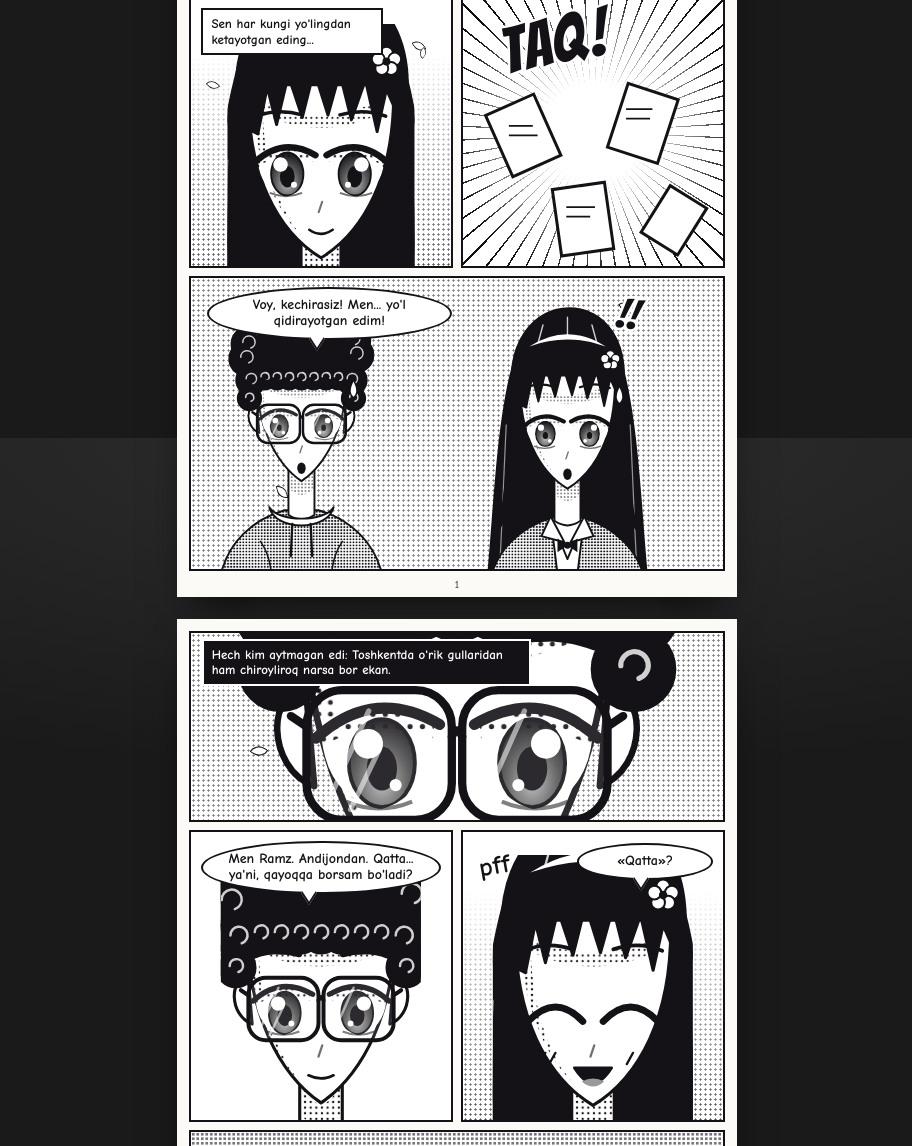
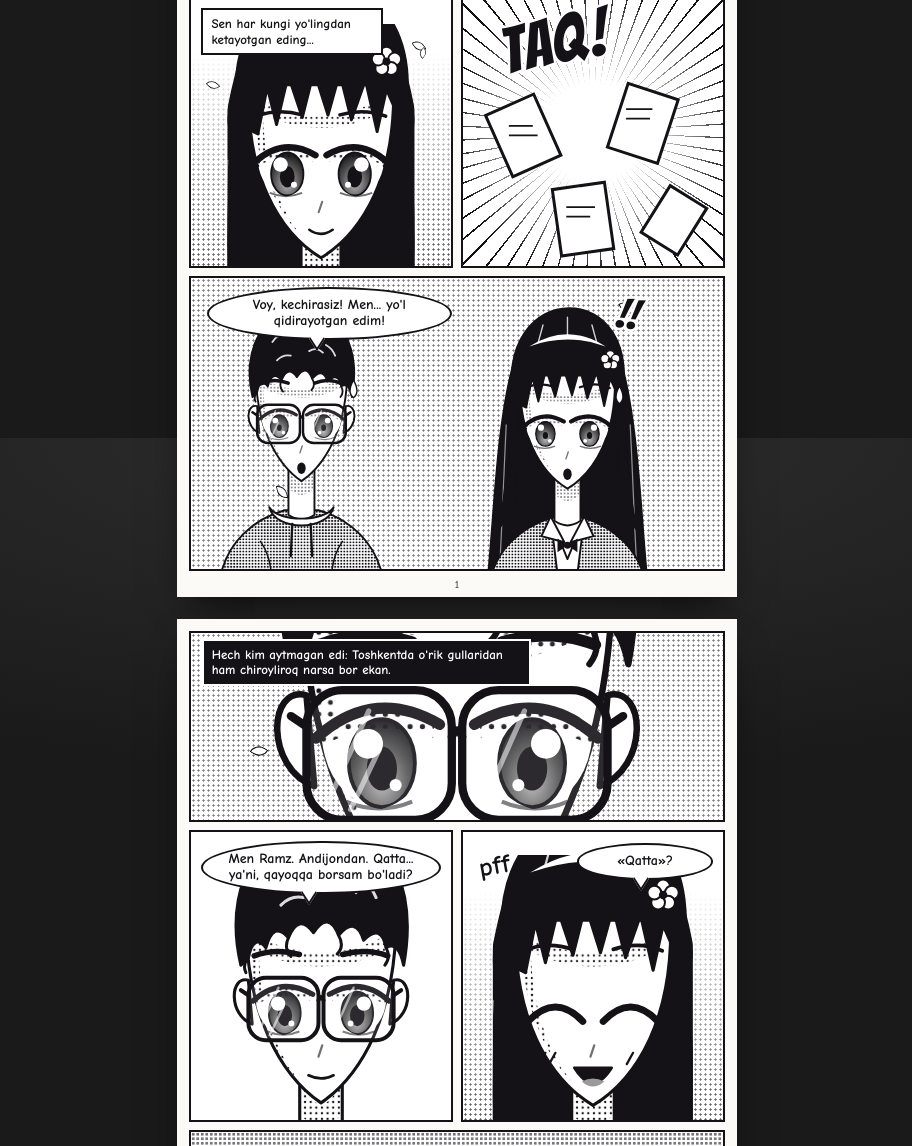
Before and after one commit to nytvir/yulduzlar, a plain HTML site: page manga/index.html in a window 1280 px wide. Shown: the part 1162-2308 px from the top of the page, without its empty margins (183-1095 px from the left). Drawn offline with Linux system fonts and the light colour scheme; a web font is replaced by a local one.

Commit message:
Ramz: soch biroz jingalak (to'lqinli), afro emas
Co-Authored-By: Claude Opus 5.5 <noreply@anthropic.com>

```diff
--- a/manga/index.html
+++ b/manga/index.html
@@ -171,28 +171,13 @@
   // kesim: "bust" — yelkagacha, "yuz" — yaqin kadr, "koz" — faqat ko'zlar
   var KESIM = {bust: "20 40 260 380", yuz: "70 84 160 230", koz: "60 160 180 72"};
 
-  // Ramz: jingalak soch va ko'zoynak.
-  // Soch — doirachalar to'plami: avval qalin chegarali qatlam, ustidan chegarasiz qatlam, natijada faqat tashqi kontur qoladi.
-  var JINGALAK = (function(){
-    var d = [];
-    for (var a = 180; a <= 360; a += 16){
-      var b = a * Math.PI / 180;
-      d.push([150 + 72 * Math.cos(b), 122 + 70 * Math.sin(b), 21]);
-    }
-    d.push([84, 150, 18], [82, 174, 14], [216, 150, 18], [218, 174, 14]);
-    for (var x = 102; x <= 198; x += 16) d.push([x, 142 + (x % 32 ? 5 : 0), 14]);
-    return d;
-  })();
+  // Ramz: biroz jingalak (to'lqinli) soch va ko'zoynak.
   function jingalak(rang, yorug){
-    var doiralar = "", gajak = "";
-    JINGALAK.forEach(function(c){
-      doiralar += '<circle cx="' + c[0].toFixed(1) + '" cy="' + c[1].toFixed(1) + '" r="' + c[2] + '"/>';
-      gajak += '<path d="M' + (c[0] - c[2] * .35).toFixed(1) + ' ' + (c[1] - c[2] * .1).toFixed(1) + ' a' + (c[2] * .38).toFixed(1) + ' ' + (c[2] * .38).toFixed(1) + ' 0 1 1 ' + (c[2] * .5).toFixed(1) + ' ' + (c[2] * .35).toFixed(1) + '"/>';
-    });
-    return '<g fill="' + rang + '" stroke="' + INK + '" stroke-width="5">' + doiralar + '</g>' +
-      '<ellipse cx="150" cy="112" rx="64" ry="46" fill="' + rang + '"/>' +
-      '<g fill="' + rang + '">' + doiralar + '</g>' +
-      '<g fill="none" stroke="' + yorug + '" stroke-width="2" stroke-linecap="round" opacity=".8">' + gajak + '</g>';
+    return '<path fill="' + rang + '" stroke="' + INK + '" stroke-width="2.5" stroke-linejoin="round" d="' +
+        'M86 172 C74 120 92 74 128 64 C136 52 156 50 166 60 C200 64 228 106 216 172 ' +
+        'Q212 152 202 158 Q198 138 184 152 Q178 132 164 148 Q156 128 144 146 Q132 130 124 150 Q112 136 106 158 Q96 146 92 166 Z"/>' +
+      '<path d="M202 158 q4 8 -1 14 M164 148 q5 9 -1 15 M124 150 q-4 9 2 15 M92 166 q-5 6 -2 12" fill="none" stroke="' + INK + '" stroke-width="2.4" stroke-linecap="round"/>' +
+      '<path d="M112 100 q10 -14 24 -12 M150 82 q12 -8 26 0 M182 104 q8 4 12 14 M118 124 q8 -8 18 -6 M160 112 q10 -6 18 2" fill="none" stroke="' + yorug + '" stroke-width="2.4" stroke-linecap="round" opacity=".85"/>';
   }
   function kozoynak(rang){
     return '<g fill="rgba(255,255,255,.1)" stroke="' + rang + '" stroke-width="3.2" stroke-linejoin="round">' +
```
Also changed, not shown: anime/index.html (+6 -21 lines).
